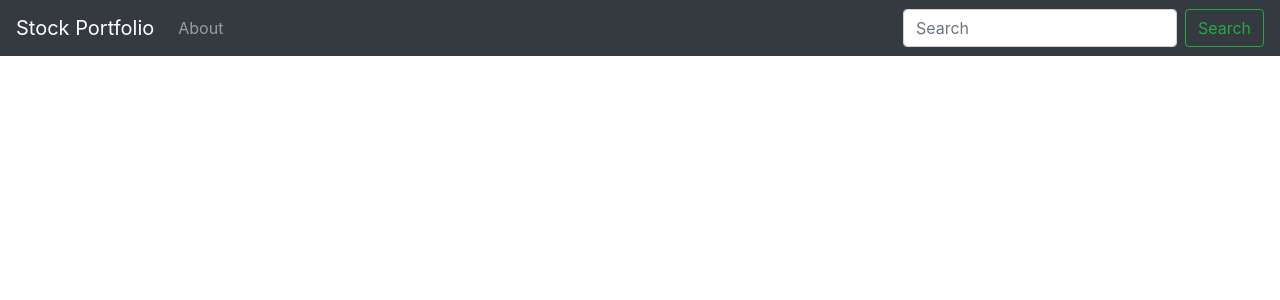
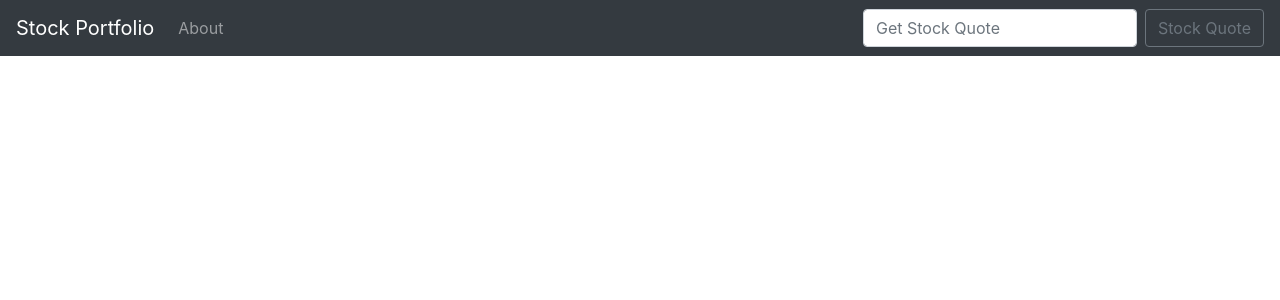
Before and after one commit to Willuv/Stock-Market-App, a Django app: page / in a window 1280 px wide. Shown: the top 300 px of the page. Run offline with Django 5.2, Linux system fonts and the light colour scheme; data that the repository does not hold is empty.

Commit message:
Edit search bar

```diff
--- a/stocks/quotes/templates/base.html
+++ b/stocks/quotes/templates/base.html
@@ -24,9 +24,10 @@
               <a class="nav-link" href="{% url 'about' %}">About</a>
             </li>
           </ul>
-          <form class="form-inline my-2 my-lg-0">
-            <input class="form-control mr-sm-2" type="search" placeholder="Search" aria-label="Search">
-            <button class="btn btn-outline-success my-2 my-sm-0" type="submit">Search</button>
+          <form action="{% url 'home' %}" class="form-inline my-2 my-lg-0" method="POST">
+              {% csrf_token %}
+            <input class="form-control mr-sm-2" type="search" placeholder="Get Stock Quote" aria-label="Search">
+            <button class="btn btn-outline-secondary my-2 my-sm-0" type="submit">Stock Quote</button>
           </form>
         </div>
       </nav>
```
